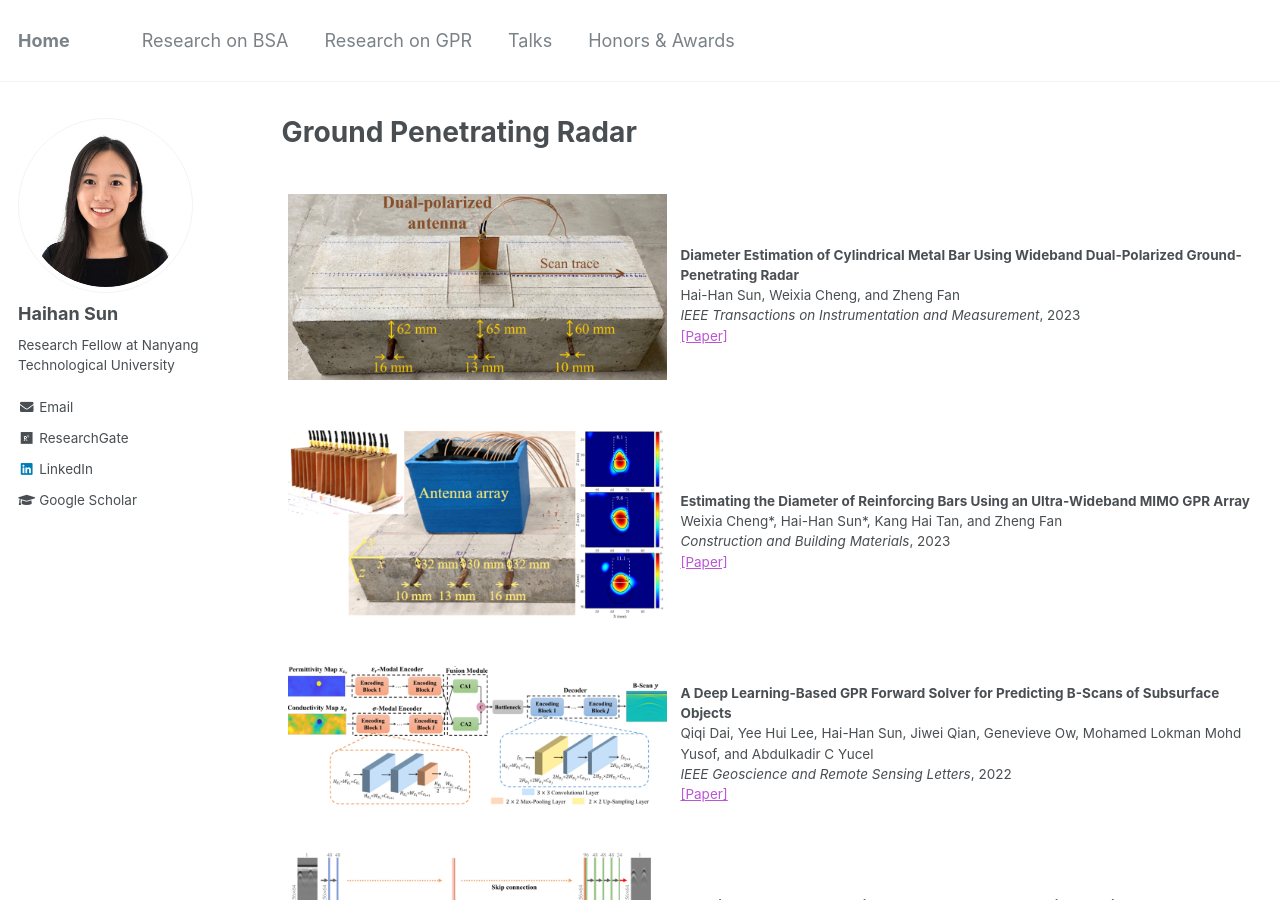
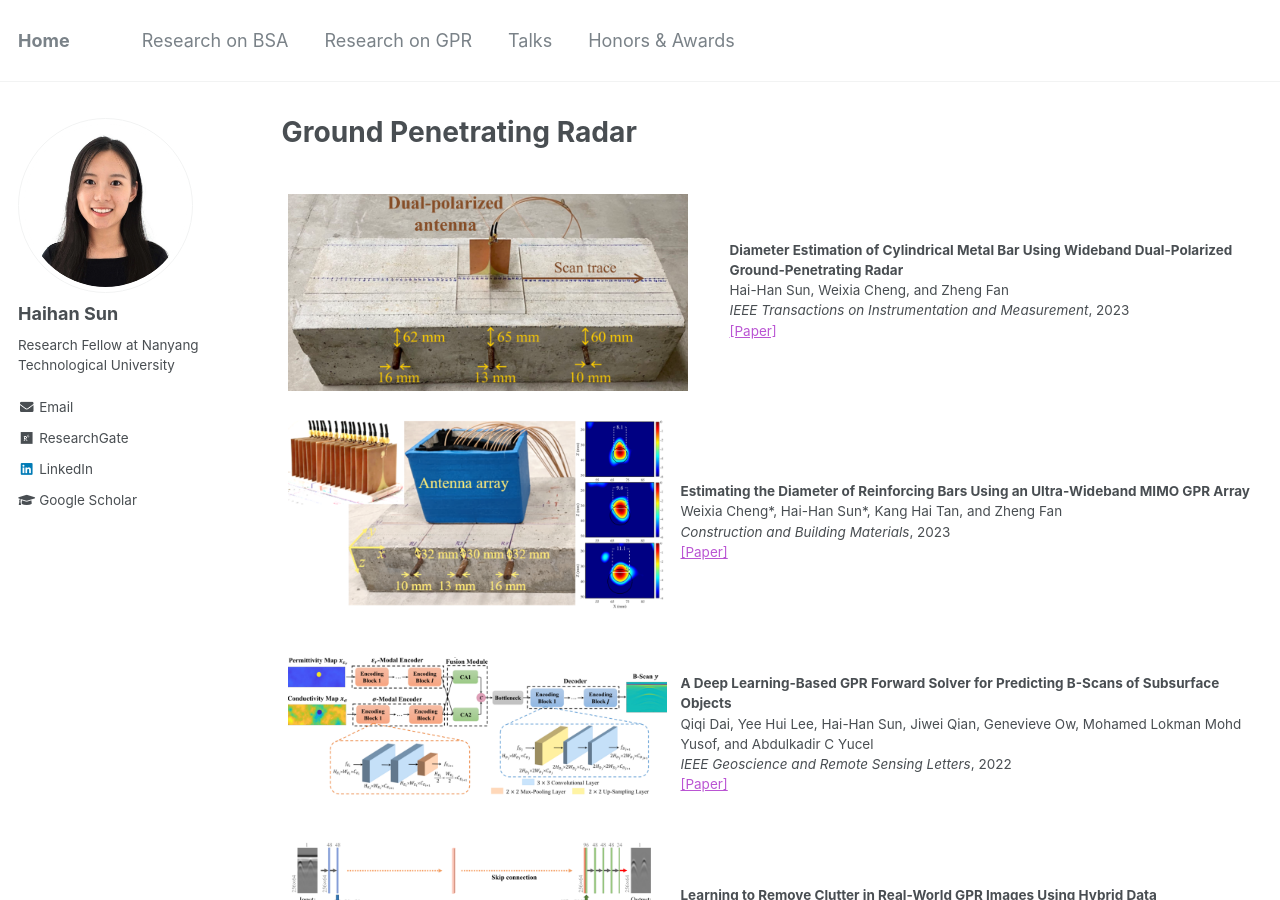
Before and after one commit to Haihan-Sun/Haihan-Sun.github.io, a Jekyll site: the page built from _pages/GPR.html, in a window 1280 px wide and 900 px high. Built offline with Jekyll 4.4.1, drawn with Linux system fonts in a browser that asks for light colours.

Commit message:
Update GPR.html

```diff
--- a/_pages/GPR.html
+++ b/_pages/GPR.html
@@ -17,7 +17,7 @@ author_profile: true
 
 <table class="imgtable">
   <tr>
-    <td style = "width:40%">
+    <td style = "width:45%">
       <img src="https://haihan-sun.github.io/_pages/images/dual-pol.png" width="400" >&nbsp; &nbsp; &nbsp;
     </td>
   <td align="left"><p><b>Diameter Estimation of Cylindrical Metal Bar Using Wideband Dual-Polarized Ground-Penetrating Radar</b> <br />
```
